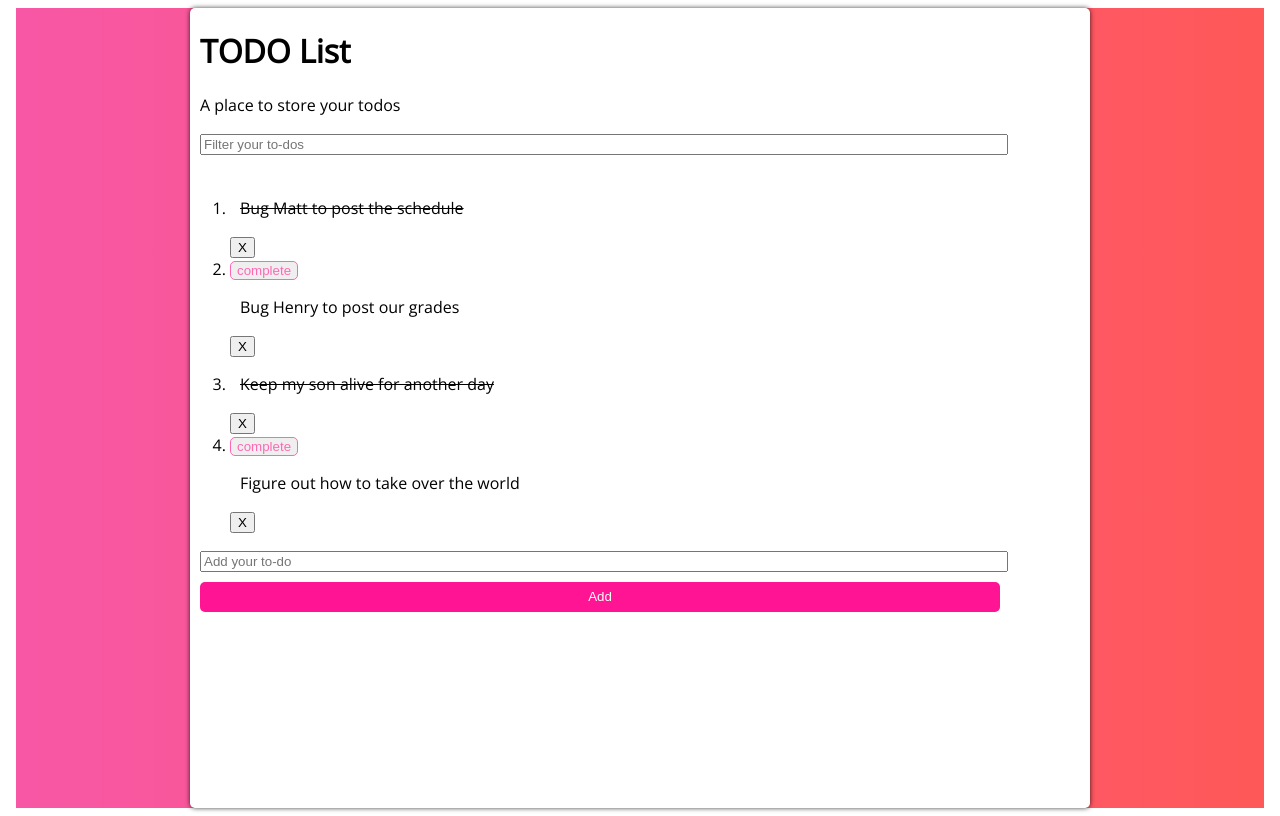
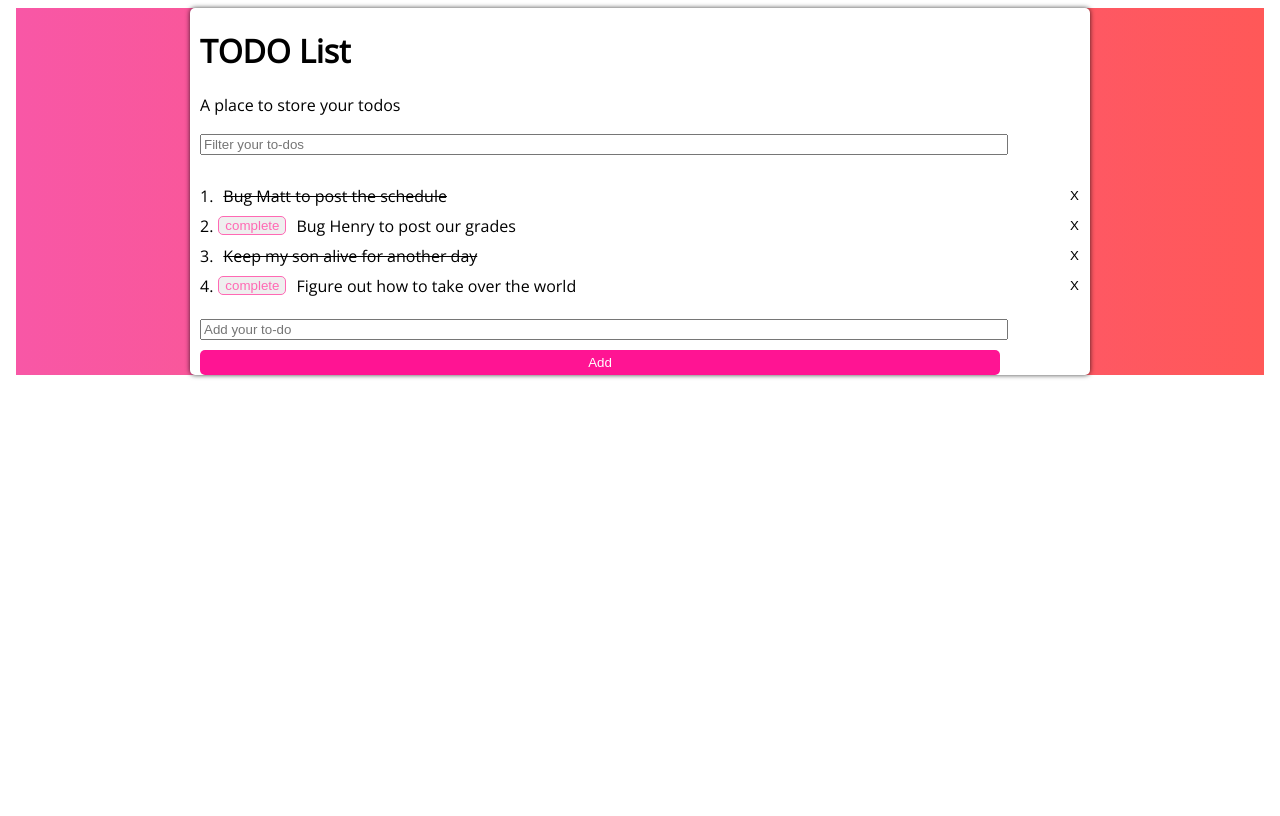
Before and after one commit to bailandocubita/angular-lab1, an Angular app: page / in a window 1280 px wide. Built offline with nearby package versions, Linux system fonts and the light colour scheme.

Commit message:
complete part 1 of lab, except for a styling issue with body vs. container

```diff
--- a/src/app/todo/todo.component.css
+++ b/src/app/todo/todo.component.css
@@ -4,15 +4,15 @@
 body {
     font-weight: 300;
     font-family: 'Open Sans';
-    height: 100vh;
+    /* height: 100vh; */
     background: linear-gradient(to right, #f857a6, #ff5858);
     display: flex;
     justify-content: center;
-    /* align-items: center; */
 }
 
 .container {
     width: 900px;
+    height: auto;
     box-shadow: 0px 0px 5px 0px rgba(0,0,0,0.75);
     background-color: white;
     border-radius: 5px;
@@ -20,7 +20,7 @@ body {
 
 .addButton {
     width: 800px;
-    height: 30px;
+    height: 25px;
     color: white;
     background-color: #ff1493;
     border: none;
@@ -43,6 +43,7 @@ input {
     color: #ff69b4;
     border: 1px solid #ff69b4;
     border-radius: 5px;
+    margin-left: 5px;
 }
 
 h1,
@@ -53,8 +54,24 @@ p {
 ol {
     display: flex;
     flex-direction: column;
+    width: 100%;
+    padding: 0;
 }
 
 li {
-    flex-direction: row;
+    display: flex;
+    width: 100%;
+    height: 30px;
+    justify-content: flex-start;
+    align-items: center;
+    position: relative;
+
 }
+
+.xButton {
+    flex: 1;
+    position: absolute;
+    right: 5px;
+    border: none;
+    background-color: white;
+}
--- a/src/app/todo/todo.component.html
+++ b/src/app/todo/todo.component.html
@@ -8,6 +8,7 @@
         <ol class="list" >
 
             <li *ngFor="let todo of todos; index as i">
+                <p>{{ i + 1 }}.</p>
                 <button class="completeButton" (click)="updateCompleted()" *ngIf="!todo.completed">complete</button>
                 <p [ngClass]="{strikethrough: todo.completed}" >{{todo.task}}</p>
                 <button class="xButton">X</button>
```
